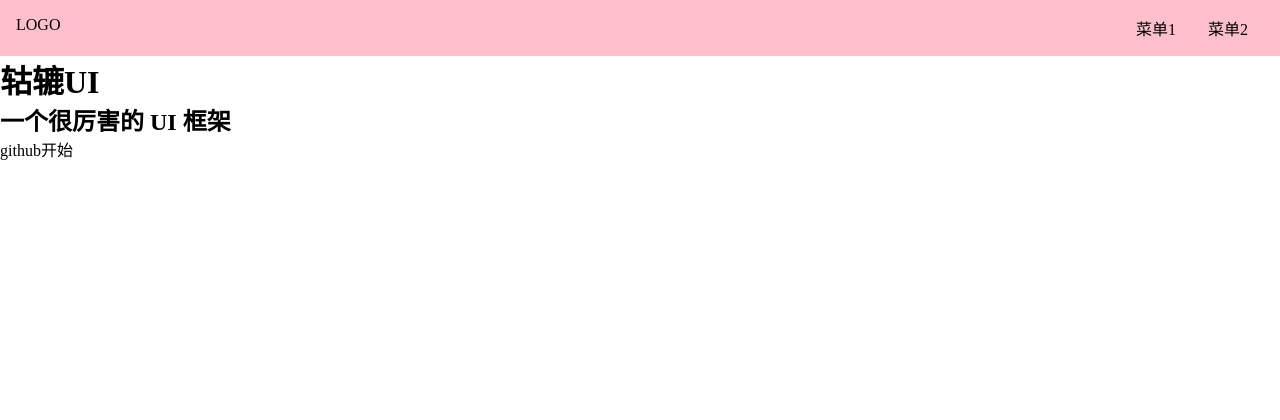
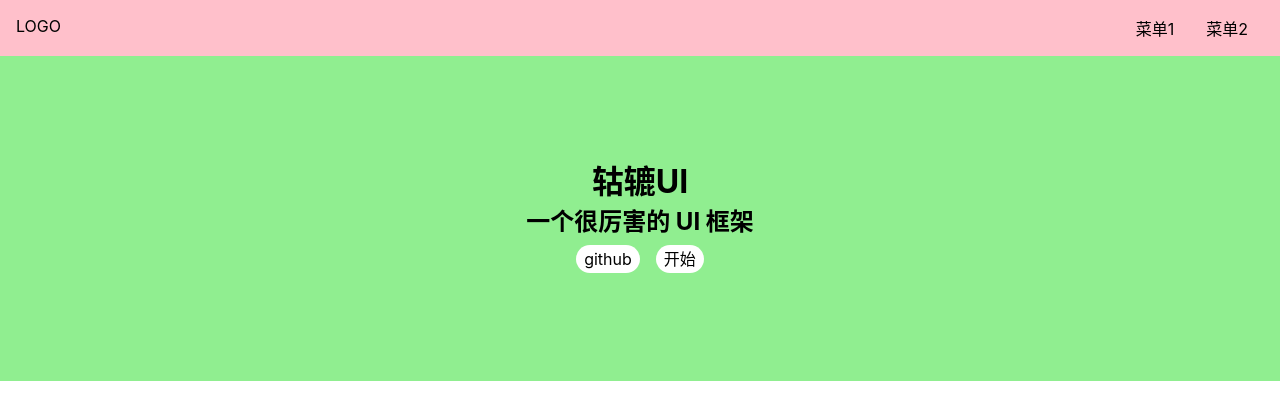
Before and after one commit to NiiXu/Vue-gulu-1, a Vue app: page / in a window 1280 px wide. Shown: the top 420 px of the page. Built offline with nearby package versions, Linux system fonts and the light colour scheme.

Commit message:
Home 页面的 css

```diff
--- a/src/index.scss
+++ b/src/index.scss
@@ -12,5 +12,15 @@
   color: inherit;
   &:hover {
     border-bottom: 1px solid;
+    cursor: pointer;
   }
 }
+
+body {
+  font-size: 16px;
+  font-family: -apple-system, "Noto Sans", "Helvetica Neue", Helvetica,
+    "Nimbus Sans L", Arial, "Liberation Sans", "PingFang SC", "Hiragino Sans GB",
+    "Noto Sans CJK SC", "Source Han Sans SC", "Source Han Sans CN",
+    "Microsoft YaHei", "Wenquanyi Micro Hei", "WenQuanYi Zen Hei", "ST Heiti",
+    SimHei, "WenQuanYi Zen Hei Sharp", sans-serif;
+}
--- a/src/views/Home.vue
+++ b/src/views/Home.vue
@@ -1,6 +1,6 @@
 <template>
     <div>
-       <Topnav/>
+       <Topnav />
         <div class="banner">
             <h1>轱辘UI</h1>
             <h2>一个很厉害的 UI 框架</h2>
@@ -12,8 +12,31 @@
     </div>
 </template>
 <script lang="ts">
-import Topnav from '../components/Topnav.vue'
+import Topnav from "../components/Topnav.vue";
 export default {
-    components:{Topnav}
+  components: { Topnav },
+};
+</script>
+<style lang="scss" scoped>
+.banner {
+  padding: 100px 0;
+  display: flex;
+  justify-content: center;
+  align-items: center;
+  flex-direction: column;
+  background: lightgreen;
+  > .actions{
+    padding: 8px 0;
+    a {
+      margin:0 8px;
+      background: #fff;
+      display: inline-block;
+      $h: 28px;
+      height: $h;
+      line-height: $h;
+      border-radius: $h/2;
+      padding: 0 8px;
+    }
+  }
 }
-</script>
+</style>
```
